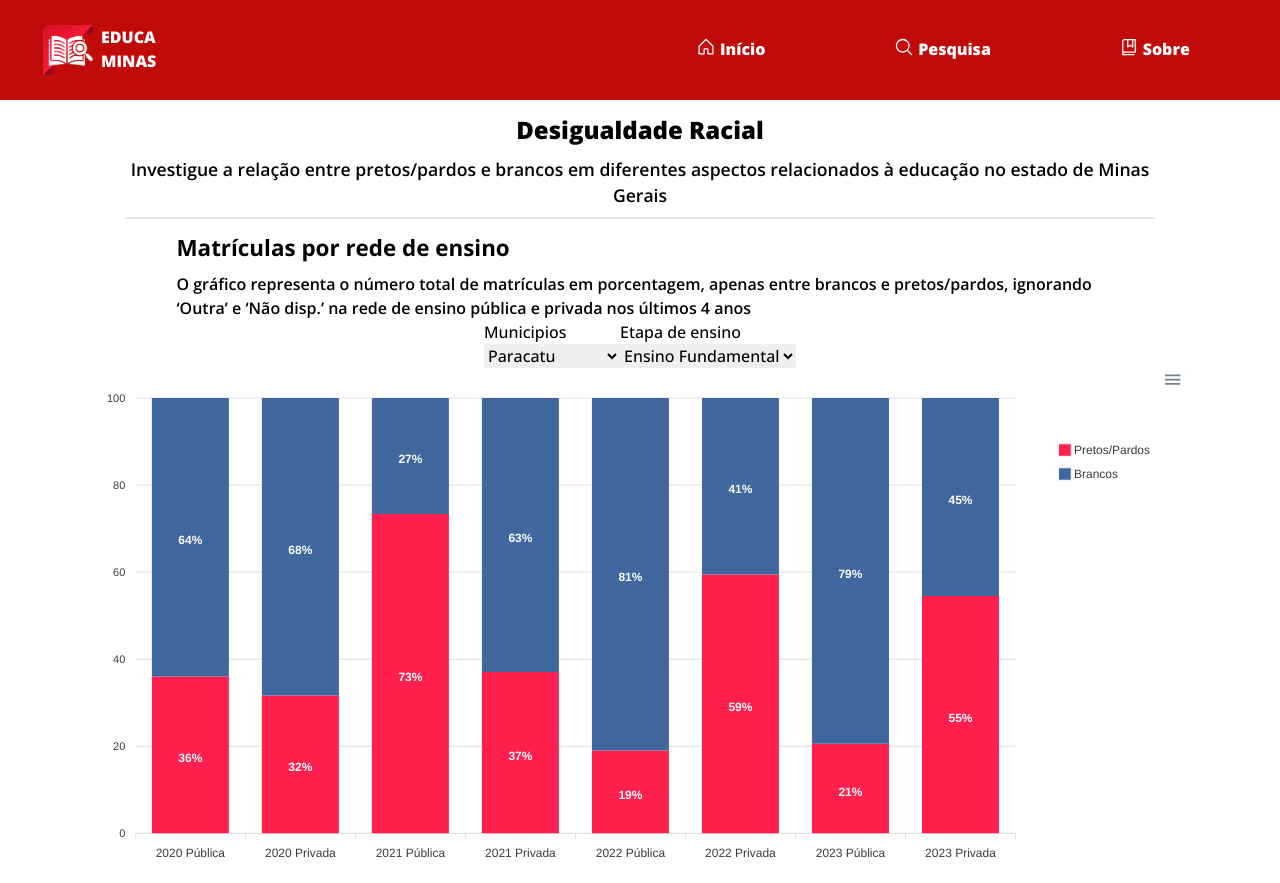
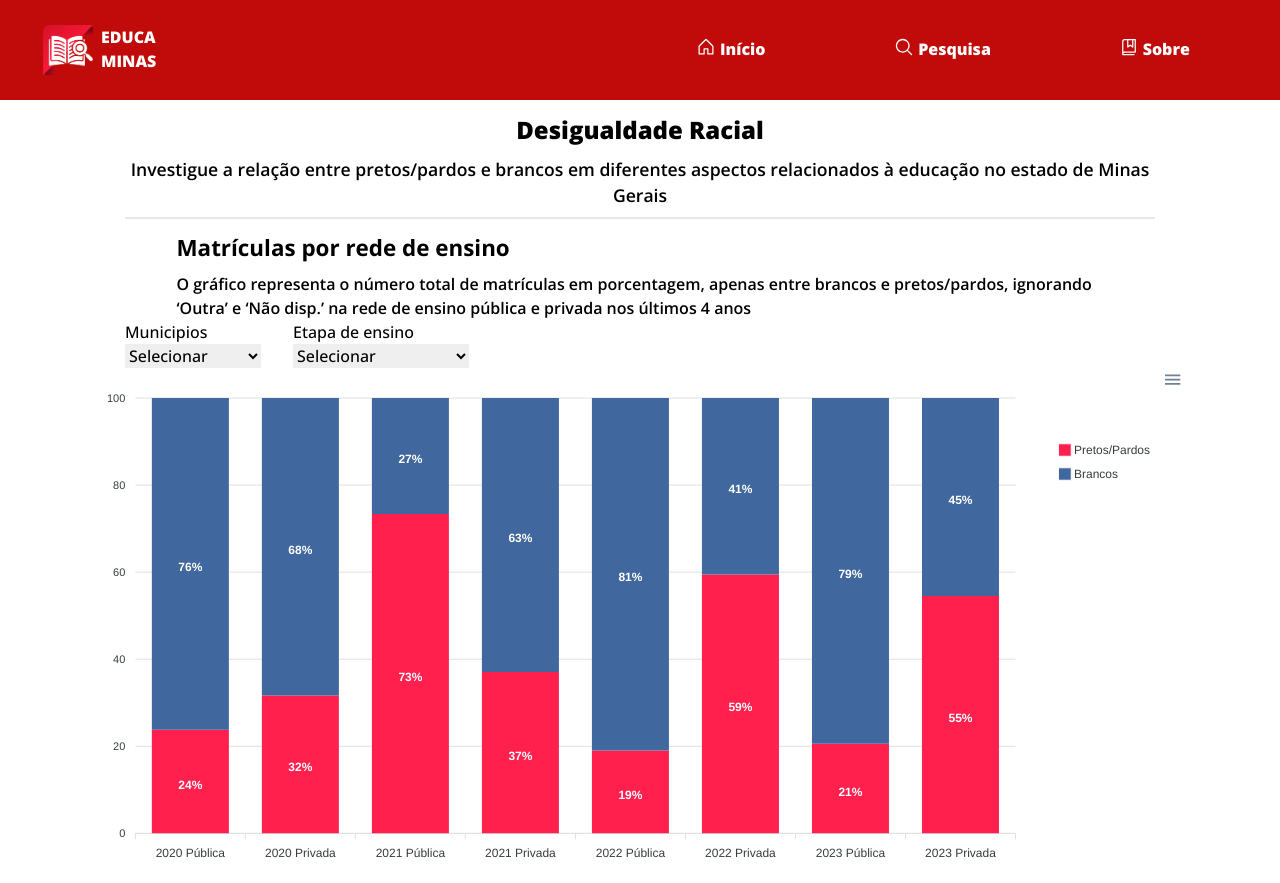
Before and after one commit to unb-mds/2024-1-EducaMinas-frontend, a Next.js app: page /search in a window 1280 px wide. Built offline with nearby package versions, Linux system fonts and the light colour scheme.

Commit message:
style(#49): styling_filters

```diff
--- a/src/app/search/page.tsx
+++ b/src/app/search/page.tsx
@@ -7,7 +7,7 @@ export default function Search() {
   const barChartSeries = [
     {
       name: 'Pretos/Pardos',
-      data: [18, 19, 33, 50, 23, 44, 14, 90],
+      data: [10, 19, 33, 50, 23, 44, 14, 90],
     },
     {
       name: 'Brancos',
@@ -25,8 +25,8 @@ export default function Search() {
     '2023 Pública',
     '2023 Privada',
   ];
-  const optionsMunicipios = ['Paracatu', 'Pirapora', 'Patos de Minas'];
-  const optionsEtapas = ['Ensino Fundamental', 'Ensino Médio'];
+  const optionsMunicipios = ['Selecionar', 'Paracatu', 'Pirapora', 'Patos de Minas'];
+  const optionsEtapas = ['Selecionar', 'Ensino Fundamental', 'Ensino Médio'];
 
   return (
     <main className="flex flex-col items-center mx-[125px]">
@@ -39,8 +39,8 @@ export default function Search() {
         title="Matrículas por rede de ensino"
         text="O gráfico representa o número total de matrículas em porcentagem, apenas entre brancos e pretos/pardos, ignorando ‘Outra’ e ‘Não disp.’ na rede de ensino pública e privada nos últimos 4 anos"
       />
-      <div className="flex">
-        <Filter label="Municipios" options={optionsMunicipios} />
+      <div className="flex mr-auto space-x-8">
+        <Filter label="Municipios" options={optionsMunicipios}/>
         <Filter label="Etapa de ensino" options={optionsEtapas} />
       </div>
       <App series={barChartSeries} categories={chartCategories} />
```
